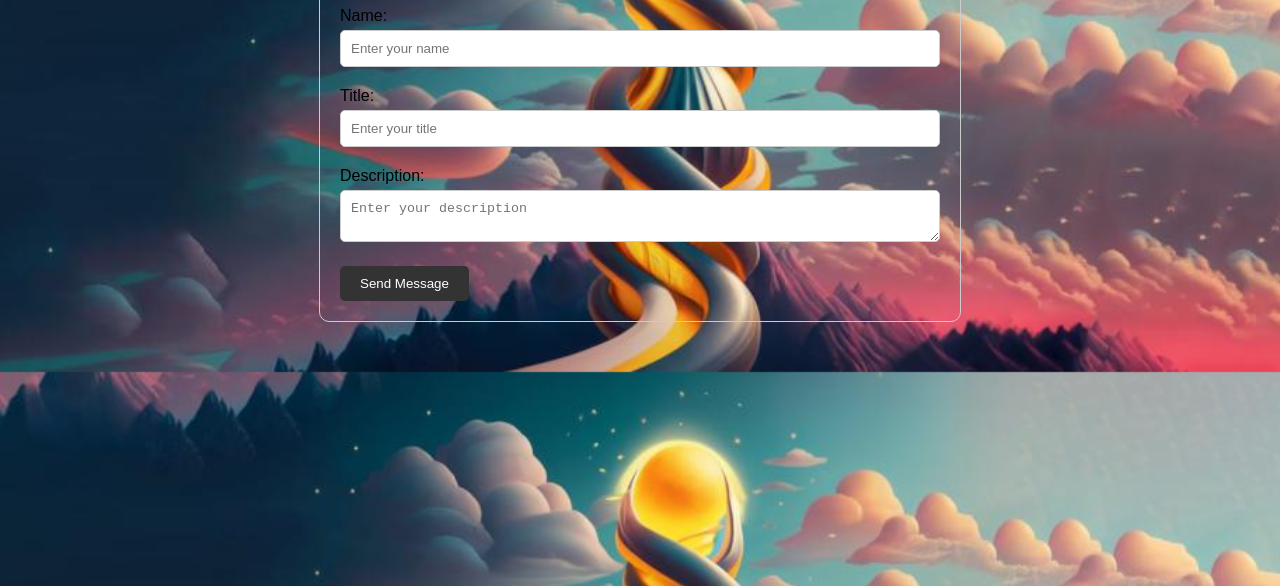
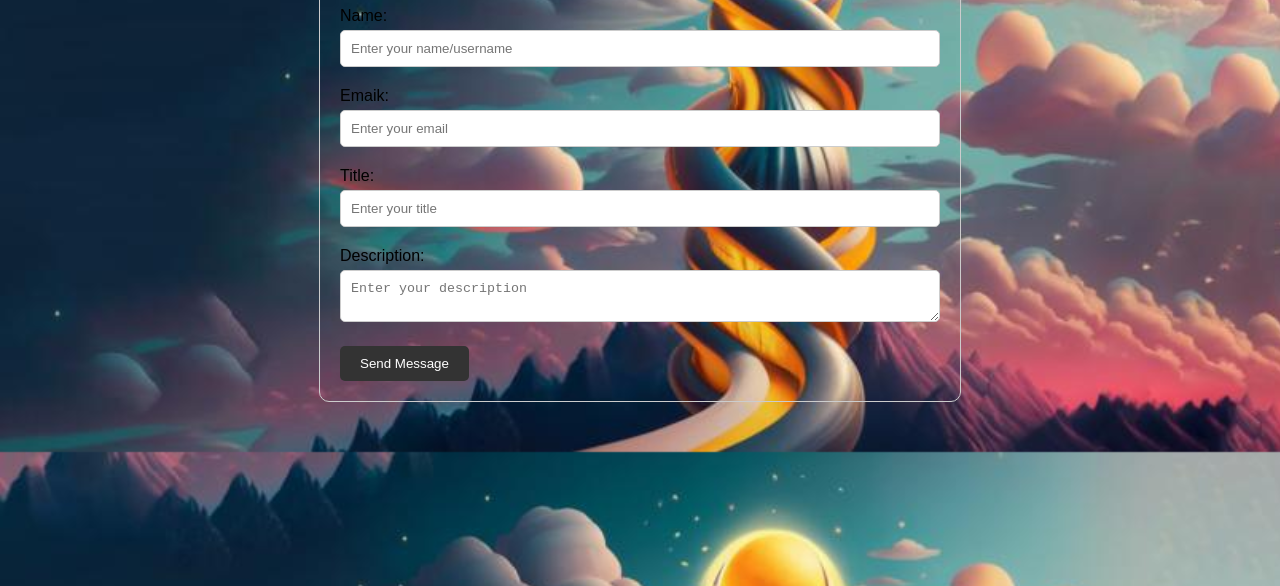
Before and after one commit to FalconTheBerd/AscensionWebsite, a plain HTML site: page contact.html in a window 1280 px wide. Shown: the part 214-800 px from the top of the page. Drawn offline with Linux system fonts and the light colour scheme.

Commit message:
Updated Contact

```diff
--- a/contact.html
+++ b/contact.html
@@ -26,7 +26,11 @@
         <h1>Contact Us</h1>
         <div class="input-group">
             <label for="name">Name:</label>
-            <input type="text" id="name" placeholder="Enter your name">
+            <input type="text" id="name" placeholder="Enter your name/username">
+        </div>
+        <div class="input-group">
+            <label for="email">Emaik:</label>
+            <input type="email" id="email" placeholder="Enter your email">
         </div>
         <div class="input-group">
             <label for="title">Title:</label>
--- a/contact.js
+++ b/contact.js
@@ -1,5 +1,6 @@
 function sendMessage() {
     var name = document.getElementById("name").value;
+    var email = document.getElementById("email").value;
     var title = document.getElementById("title").value;
     var description = document.getElementById("description").value;
 
@@ -11,7 +12,7 @@ function sendMessage() {
 
     // Create a JSON object with the data
     var messageData = {
-        content: `**Name:** ${name}\n**Title:** ${title}\n**Description:** ${description}`
+        content: `**Name:** ${name}}\n**Email:** ${email}\n**Title:** ${title}\n**Description:** ${description}`
     };
 
     // Send the JSON data to the provided webhook URL
```
